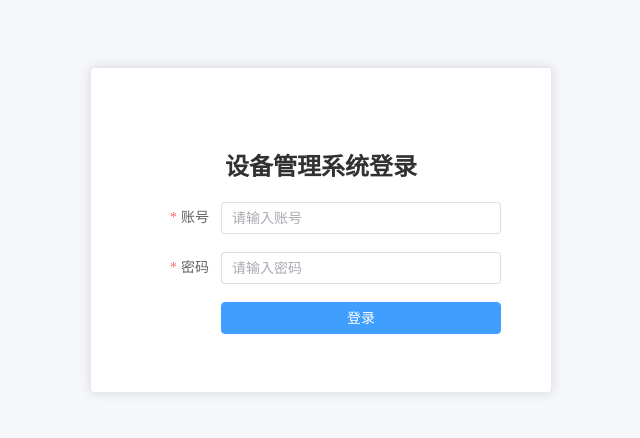
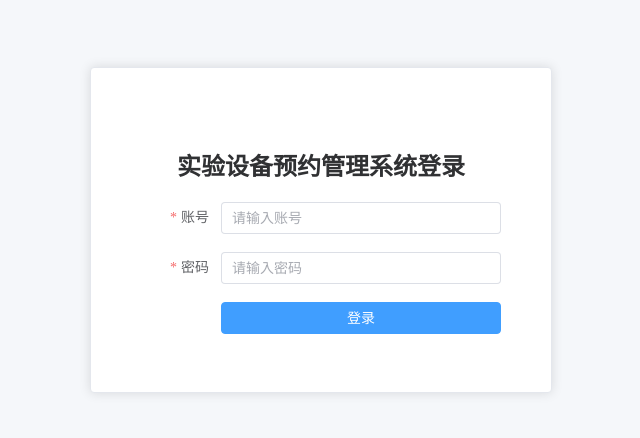
Before and after one commit to heao-hub/device-manage-frontend, a Vue app: page /login in a window 1280 px wide. Shown: the part 178-616 px from the top of the page, without its empty margins (319-959 px from the left). Built offline with nearby package versions, Linux system fonts and the light colour scheme.

Commit message:
【v1.0】t添加预约功能

```diff
--- a/src/views/login/Login.vue
+++ b/src/views/login/Login.vue
@@ -2,7 +2,7 @@
 <template>
   <div class="login-page">
     <el-card class="login-card">
-      <h2 style="text-align:center;margin-bottom:20px;">设备管理系统登录</h2>
+      <h2 style="text-align:center;margin-bottom:20px;">实验设备预约管理系统登录</h2>
       <el-form :model="form" :rules="rules" ref="formRef" label-width="80px">
         <el-form-item label="账号" prop="username">
           <el-input v-model="form.username" placeholder="请输入账号" />
```
